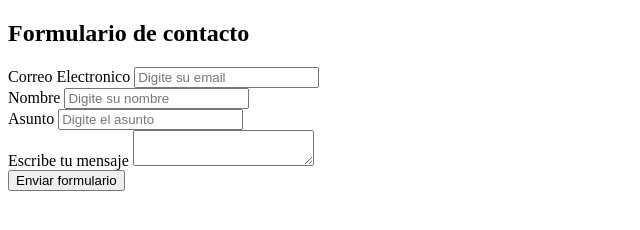
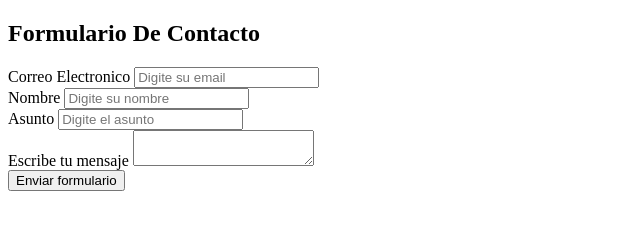
Before and after one commit to jheinember16/Formulario-HTML, a plain HTML site: page index.html in a window 1280 px wide. Shown: the full height of the page, 0-640 px from the left. Drawn offline with Linux system fonts and the light colour scheme.

Commit message:
Update index.html

```diff
--- a/index.html
+++ b/index.html
@@ -2,7 +2,7 @@
 <html>
 <head>
     <meta charset="utf-8">
-    <h2>Formulario de contacto</h2>
+    <h2>Formulario De Contacto</h2>
     <form action="https://formspree.io/f/xdopqjje" method="POST">
 
             <label for="email">Correo Electronico</label>
```
